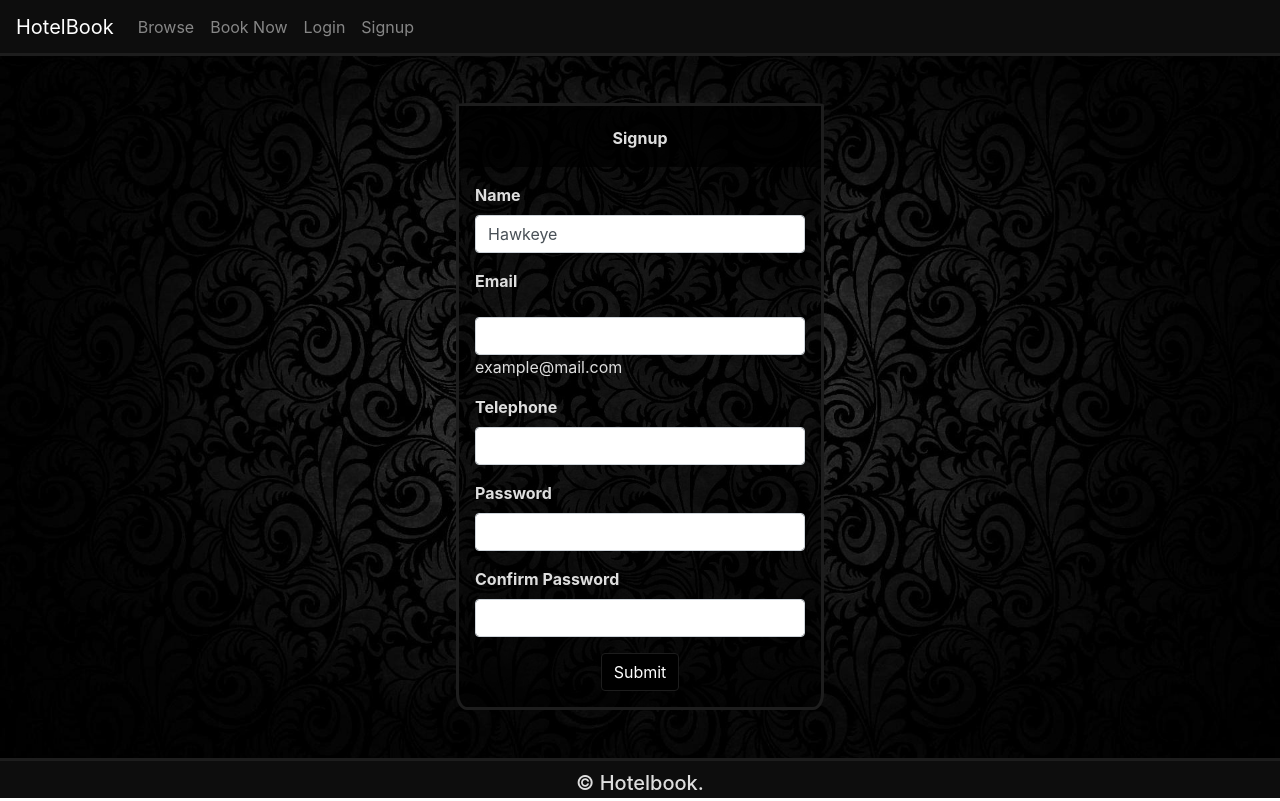
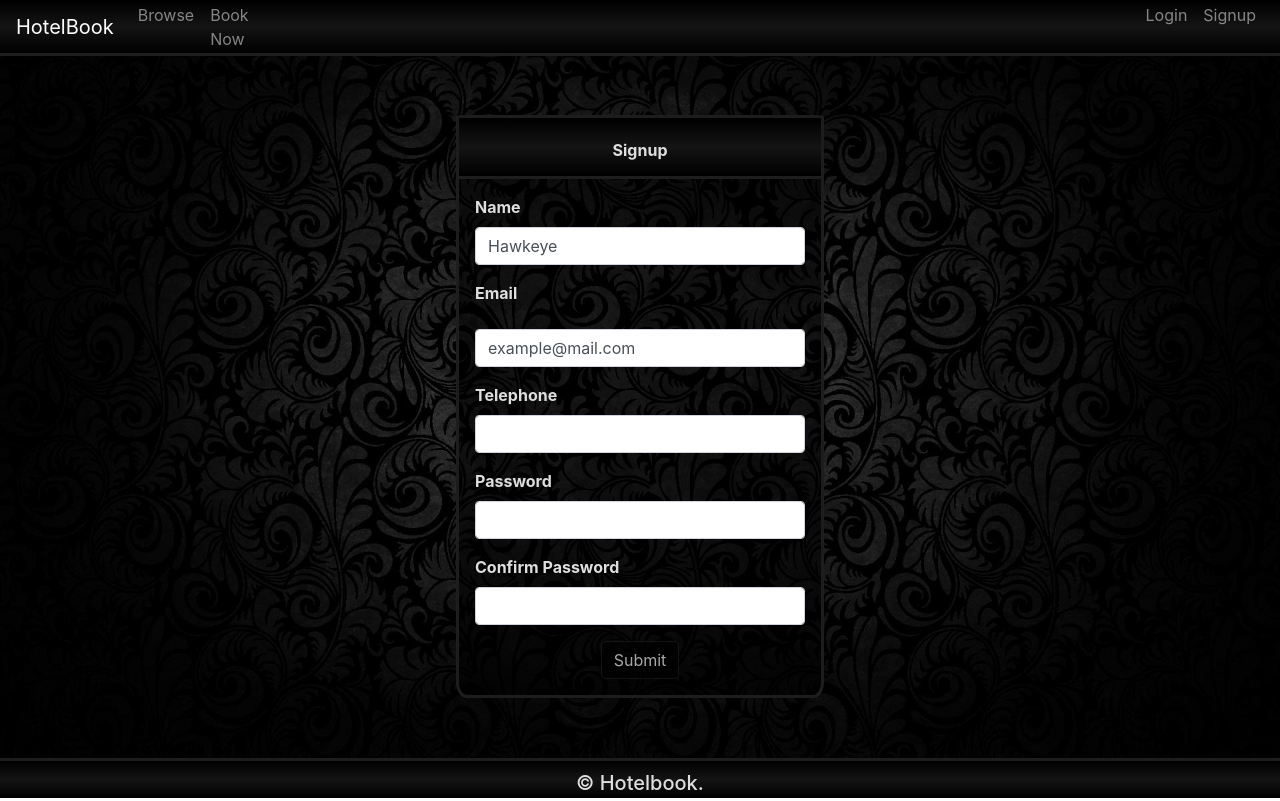
Before and after one commit to V-ivek/ng-Hotelbook, an Angular app in the folder client/: page /signup in a window 1280 px wide. Built offline with nearby package versions, Linux system fonts and the light colour scheme.

Commit message:
input validations done

```diff
--- a/client/src/app/booknow/booknow.component.css
+++ b/client/src/app/booknow/booknow.component.css
@@ -46,19 +46,6 @@ form.col-sm-10 {
     justify-content: center;
 }
 
-#hdr {
-    margin: 0 auto;
-    width: 23em;
-    height: 4rem;
-    padding: 0em 1em;
-    border: 0.4vh solid rgb(29, 29, 29);
-    border-bottom: 0px;
-    border-top-left-radius: 3% !important;
-    border-top-right-radius: 3% !important;
-    background-color: rgb( 0 , 0 , 0 );
-    padding-bottom: 0px;
-}
-
 
 #hdr > div:nth-child(1) {
     height: inherit;
@@ -70,10 +57,9 @@ form.col-sm-10 {
     height: 4rem;
     padding: 0em 1em;
     border: 0.23rem solid rgb(29, 29, 29);
-    border-bottom: 0px;
     border-top-left-radius: 3% !important;
     border-top-right-radius: 3% !important;
-    background-color: rgba( 0 , 0 , 0, 0.9 );
+    background:linear-gradient( rgb( 0 , 0 , 0 ),rgb( 20 , 20 , 20 ),rgb( 0 , 0 , 0 ));
     padding-bottom: 0px;
 }
 
--- a/client/src/app/booknow/booknow.component.html
+++ b/client/src/app/booknow/booknow.component.html
@@ -7,12 +7,17 @@
             <strong>Book Now</strong>
           </div>
         </div>
-        <form class="col-sm-10" (ngSubmit)="onSubmit(Form.value)" #Form="ngForm">
+        <form class="col-sm-10" (ngSubmit)="onSubmit(booknowForm.value)" #booknowForm="ngForm">
           <div class="form-group ">
             <label for="formGroupExampleInput">
               <strong>Name</strong>
             </label>
-            <input type="text" name="name"  class="form-control" id="name-input" required ngModel>
+            <input type="text" name="name" [(ngModel)]="model.name" pattern="[a-zA-Z][a-zA-Z ]+" #name="ngModel" class="form-control"
+              id="name-input" required ngModel>
+              <div [hidden]="name.valid || name.pristine" class="alert alert-danger">
+                <div [hidden]="!name.hasError('required')">*Name is required</div>
+                <div [hidden]="!name.hasError('pattern')">*Only alphabetsallowed</div>
+              </div>
           </div>
           <div class="form-group">
             <label for="formGroupExampleInput2">
@@ -20,13 +25,28 @@
                 <strong>Email</strong>
               </p>
             </label>
-            <input type="email" name="email" class="form-control" id="email-input" required ngModel>
+            <input type="email" name="email" class="form-control" id="email-input" required [(ngModel)]="model.email" pattern="^\w+([\.-]?\w+)*@\w+([\.-]?\w+)*(\.\w{2,3})+$"
+              #email="ngModel">
+              <div [hidden]="email.valid || email.pristine" class="alert alert-danger">
+                <div [hidden]="!email.hasError('required')">*Email is required</div>
+                <div [hidden]="!email.hasError('pattern')">*Email format should be
+                  <small>
+                    <b>hawkeye@pochinki.com</b>
+                  </small>
+                </div>
+              </div>
           </div>
           <div class="form-group">
             <label for="formGroupExampleInput">
               <strong>Telephone</strong>
             </label>
-            <input type="integer" name="tel" class="form-control" id="tel-input" required ngModel>
+            <input type="integer" class="form-control" required [(ngModel)]="model.mobile" name="tel" pattern="[0-9]*" minlength="10"
+              maxlength="10" #tel="ngModel">
+              <div [hidden]="tel.valid || tel.pristine" class="alert alert-danger">
+                <div [hidden]="!tel.touched||!tel.hasError('minlength')">*Mobile should be 10digit</div>
+                <div [hidden]="!tel.touched||!tel.hasError('required')">*Mobile is required</div>
+                <div [hidden]="!tel.touched||!tel.hasError('pattern')">*Mobile numberr should be only numbers</div>
+              </div>
           </div>
           <div class="form-group">
             <label for="formGroupExampleInput">
@@ -54,7 +74,7 @@
           </div>
           <div class="form-group">
             <div class="row justify-content-center">
-              <button type="button" class="btn btn-dark" id="but" type="submit">Submit</button>
+              <button type="button" class="btn btn-dark" id="but" type="submit" [disabled]="!booknowForm.form.valid">Submit</button>
             </div>
           </div>
         </form>
--- a/client/src/app/footer/footer.component.css
+++ b/client/src/app/footer/footer.component.css
@@ -1,7 +1,7 @@
 body {
     height: 5vh;
     text-align: center;
-    background-color: rgb(0, 0, 0 , 0.95) !important;
+    background:linear-gradient( rgb( 0 , 0 , 0 ),rgb( 20 , 20 , 20 ),rgb( 0 , 0 , 0 )) !important;
     color: #dedede !important;
     border-top: 0.4vh solid rgb(29, 29, 29);
 
--- a/client/src/app/header/header.component.css
+++ b/client/src/app/header/header.component.css
@@ -6,7 +6,7 @@ nav {
 }
 
 .bg-dark {
-    background-color: rgb(0, 0, 0 , 0.95) !important;
+    background:linear-gradient( rgb( 0 , 0 , 0 ),rgb( 20 , 20 , 20 ),rgb( 0 , 0 , 0 )) !important;
 }
 
 .navbar-nav {
@@ -16,7 +16,6 @@ nav {
 
 #usr {
     justify-content: flex-end;
-    width: 85%;
     display: flex;
 }
 .nav-link {
--- a/client/src/app/header/header.component.html
+++ b/client/src/app/header/header.component.html
@@ -9,12 +9,14 @@
     <li class="nav-item">
       <a class="nav-link" [routerLink]="['/booknow']">Book Now</a>
     </li>
+    <div id="usr" style="width: 90%;">
       <li class="nav-item">
         <a class="nav-link" [routerLink]="['/login']">Login</a>
       </li>
       <li class="nav-item">
         <a class="nav-link" [routerLink]="['/signup']">Signup</a>
       </li>
+    </div>
   </ul>
 </nav>
 
@@ -33,7 +35,7 @@
     <li class="nav-item">
       <a class="nav-link" (click)="logout()">Logout</a>
     </li>
-    <div id="usr">
+    <div id="usr" style="width: 86%;">
       <li class="nav-item">
         <a class="nav-link" href='#'>Welcome, {{user.name}}
           <i class="fa fa-user"></i>
--- a/client/src/app/login/login.component.css
+++ b/client/src/app/login/login.component.css
@@ -40,11 +40,10 @@ form.col-sm-10 {
     width: 23em;
     height: 4rem;
     padding: 0em 1em;
-    border: 0.4vh solid rgb(29, 29, 29);
-    border-bottom: 0px;
+    border: 0.23rem solid rgb(29, 29, 29);
     border-top-left-radius: 3% !important;
     border-top-right-radius: 3% !important;
-    background-color: rgb( 0 , 0 , 0 );
+    background:linear-gradient( rgb( 0 , 0 , 0 ),rgb( 20 , 20 , 20 ),rgb( 0 , 0 , 0 ));
     padding-bottom: 0px;
 }
 
@@ -57,6 +56,20 @@ body > div:nth-child(1) {
     top: 27vh;
 }
 
+.alert {
+    position: relative;
+    padding: 0.1rem 1.25rem;
+    margin-bottom: 1rem;
+    border: 1px solid transparent;
+    border-radius: 0.25rem;
+}
+
+.alert-danger {
+    color: #721c24;
+    border-color: #f5c6cb00;
+    background-color: rgba( 0 , 0 , 0 , 0 );
+}
+
 .btn-dark {
 
     color: #fff;
--- a/client/src/app/login/login.component.html
+++ b/client/src/app/login/login.component.html
@@ -7,12 +7,21 @@
             <strong>Login</strong>
           </div>
         </div>
-        <form class="col-sm-10" *ngIf=(!login) (ngSubmit)="onSubmit(Form.value)" #Form="ngForm" method="post">
+        <form class="col-sm-10" *ngIf=(!login) (ngSubmit)="onSubmit(loginForm.value)" #loginForm="ngForm" method="post">
           <div class="form-group">
             <label for="formGroupExampleInput2">
               <strong>Email</strong>
             </label>
-            <input type="email" name="email" pattern="[a-z0-9._%+-]+@[a-z0-9.-]+\.[a-z]{2,3}$" class="form-control" id="email-input" required ngModel>
+            <input type="email" name="email" class="form-control" id="email-input" required [(ngModel)]="model.email" pattern="^\w+([\.-]?\w+)*@\w+([\.-]?\w+)*(\.\w{2,3})+$"
+              #email="ngModel">
+            <div [hidden]="email.valid || email.pristine" class="alert alert-danger">
+              <div [hidden]="!email.hasError('required')">*Email is required</div>
+              <div [hidden]="!email.hasError('pattern')">*Email format should be
+                <small>
+                  <b>hawkeye@pochinki.com</b>
+                </small>
+              </div>
+            </div>
           </div>
           <div class="form-group">
             <label for="formGroupExampleInput">
@@ -22,14 +31,18 @@
           </div>
           <div class="form-group">
             <div class="row justify-content-center">
-              <button type="button" class="btn btn-dark" id="but" type="submit">Submit</button>
+              <button type="button" class="btn btn-dark" id="but" type="submit" [disabled]="!loginForm.form.valid">Submit</button>
+            </div>
+            <div id="login" *ngIf=(login)>
+              Login Successfull, Welcome {{model.name}}!
+
+            </div>
+            <div id="signuperr" *ngIf=(loginerr)>
+              {{error}}
             </div>
           </div>
         </form>
-        <div id="login" *ngIf=(login)>
-          Login Successfull, Welcome {{model.name}}!
 
-        </div>
       </div>
     </div>
   </div>
--- a/client/src/app/signup/signup.component.css
+++ b/client/src/app/signup/signup.component.css
@@ -21,8 +21,19 @@ form.col-sm-10 {
     padding-bottom: 0px;
 }
 
+.alert {
+    position: relative;
+    padding: 0.1rem 1.25rem;
+    margin-bottom: 1rem;
+    border: 1px solid transparent;
+    border-radius: 0.25rem;
+}
 
-
+.alert-danger {
+    color: #721c24;
+    border-color: #f5c6cb00;
+    background-color: rgba( 0 , 0 , 0 , 0 );
+}
 
 #login {
 
@@ -32,18 +43,7 @@ form.col-sm-10 {
 
 }
 
-#hdr {
-    margin: 0 auto;
-    width: 23em;
-    height: 4rem;
-    padding: 0em 1em;
-    border: 0.4vh solid rgb(29, 29, 29);
-    border-bottom: 0px;
-    border-top-left-radius: 3% !important;
-    border-top-right-radius: 3% !important;
-    background-color: rgb( 0 , 0 , 0 );
-    padding-bottom: 0px;
-}
+
 
 
 #hdr > div:nth-child(1) {
@@ -56,10 +56,9 @@ form.col-sm-10 {
     height: 4rem;
     padding: 0em 1em;
     border: 0.23rem solid rgb(29, 29, 29);
-    border-bottom: 0px;
     border-top-left-radius: 3% !important;
     border-top-right-radius: 3% !important;
-    background-color: rgba( 0 , 0 , 0, 0.9 );
+    background:linear-gradient( rgb( 0 , 0 , 0 ),rgb( 20 , 20 , 20 ),rgb( 0 , 0 , 0 ));
     padding-bottom: 0px;
 }
 
--- a/client/src/app/signup/signup.component.html
+++ b/client/src/app/signup/signup.component.html
@@ -12,24 +12,44 @@
             <label for="formGroupExampleInput">
               <strong>Name</strong>
             </label>
-            <input type="text" name="name" [(ngModel)]="model.name" class="form-control" id="name-input" required ngModel>
+            <input type="text" name="name" [(ngModel)]="model.name" pattern="[a-zA-Z][a-zA-Z ]+" #name="ngModel" class="form-control"
+              id="name-input" required ngModel>
+            <div [hidden]="name.valid || name.pristine" class="alert alert-danger">
+              <div [hidden]="!name.hasError('required')">*Name is required</div>
+              <div [hidden]="!name.hasError('pattern')">*Only alphabetsallowed</div>
+            </div>
           </div>
           <!-- <div class="valid-feedback">
             Looks good!
           </div> -->
           <div class="form-group">
             <label for="formGroupExampleInput2">
-              <p><strong>Email</strong></p>
+              <p>
+                <strong>Email</strong>
+              </p>
             </label>
-            <input type="email" name="email" pattern="[a-z0-9._%+-]+@[a-z0-9.-]+\.[a-z]{2,3}$" class="form-control" id="email-input"
-              required ngModel>{{model.email}}
-
+            <input type="email" name="email" class="form-control" id="email-input" required [(ngModel)]="model.email"  pattern="^\w+([\.-]?\w+)*@\w+([\.-]?\w+)*(\.\w{2,3})+$"
+              #email="ngModel">
+            <div [hidden]="email.valid || email.pristine" class="alert alert-danger">
+              <div [hidden]="!email.hasError('required')">*Email is required</div>
+              <div [hidden]="!email.hasError('pattern')">*Email format should be
+                <small>
+                  <b>hawkeye@pochinki.com</b>
+                </small>
+              </div>
+            </div>
           </div>
           <div class="form-group">
             <label for="formGroupExampleInput">
               <strong>Telephone</strong>
             </label>
-            <input type="integer" name="tel" class="form-control" id="tel-input" required ngModel>
+            <input type="integer" class="form-control" required [(ngModel)]="model.mobile" name="tel" pattern="[0-9]*" minlength="10"
+              maxlength="10" #tel="ngModel">
+            <div [hidden]="tel.valid || tel.pristine" class="alert alert-danger">
+              <div [hidden]="!tel.touched||!tel.hasError('minlength')">*Mobile should be 10digit</div>
+              <div [hidden]="!tel.touched||!tel.hasError('required')">*Mobile is required</div>
+              <div [hidden]="!tel.touched||!tel.hasError('pattern')">*Mobile numberr should be only numbers</div>
+            </div>
           </div>
           <div class="form-group">
             <label for="formGroupExampleInput">
@@ -45,7 +65,7 @@
           </div>
           <div class="form-group">
             <div class="row justify-content-center" *ngIf=(!signup)>
-              <button type="button" class="btn btn-dark" id="but" type="submit">Submit</button>
+              <button type="button" class="btn btn-dark" id="but" type="submit" [disabled]="!signupForm.form.valid">Submit</button>
             </div>
             <div id="signup" *ngIf=(signup)>
               Signup Successfull, Welcome {{model.name}}!
--- a/client/src/app/signup/signup.component.ts
+++ b/client/src/app/signup/signup.component.ts
@@ -1,4 +1,4 @@
-import { Component, OnInit } from '@angular/core';
+import { Component, OnInit, OnChanges } from '@angular/core';
 // import { HttpClient, HttpHeaders, HttpErrorResponse, HttpResponse } from '@angular/common/http';
 import { Observable, of, } from 'rxjs';
 import { UserDetails } from '../user-details';
@@ -11,14 +11,12 @@ import { RegistrationService } from '../registration.service';
   templateUrl: './signup.component.html',
   styleUrls: ['./signup.component.css']
 })
-export class SignupComponent implements OnInit {
-  model = new UserDetails('Hawkeye', 'example@mail.com', 12345, 'password');
+export class SignupComponent implements OnInit, OnChanges {
+  model = new UserDetails('Hawkeye', 'example@mail.com', 1234512345, 'password');
   submitted = false;
   signup = false;
   signuperr = false;
   error: any;
-
-
 
   constructor(private signupService: RegistrationService) { }
 
@@ -53,4 +51,8 @@ export class SignupComponent implements OnInit {
   ngOnInit() {
   }
 
+  ngOnChanges() {
+  }
+
+
 }
```
Also changed, not shown: client/src/app/login/login.component.ts (+8 -1 lines). Lines whose indentation alone changed are shown as unchanged.
